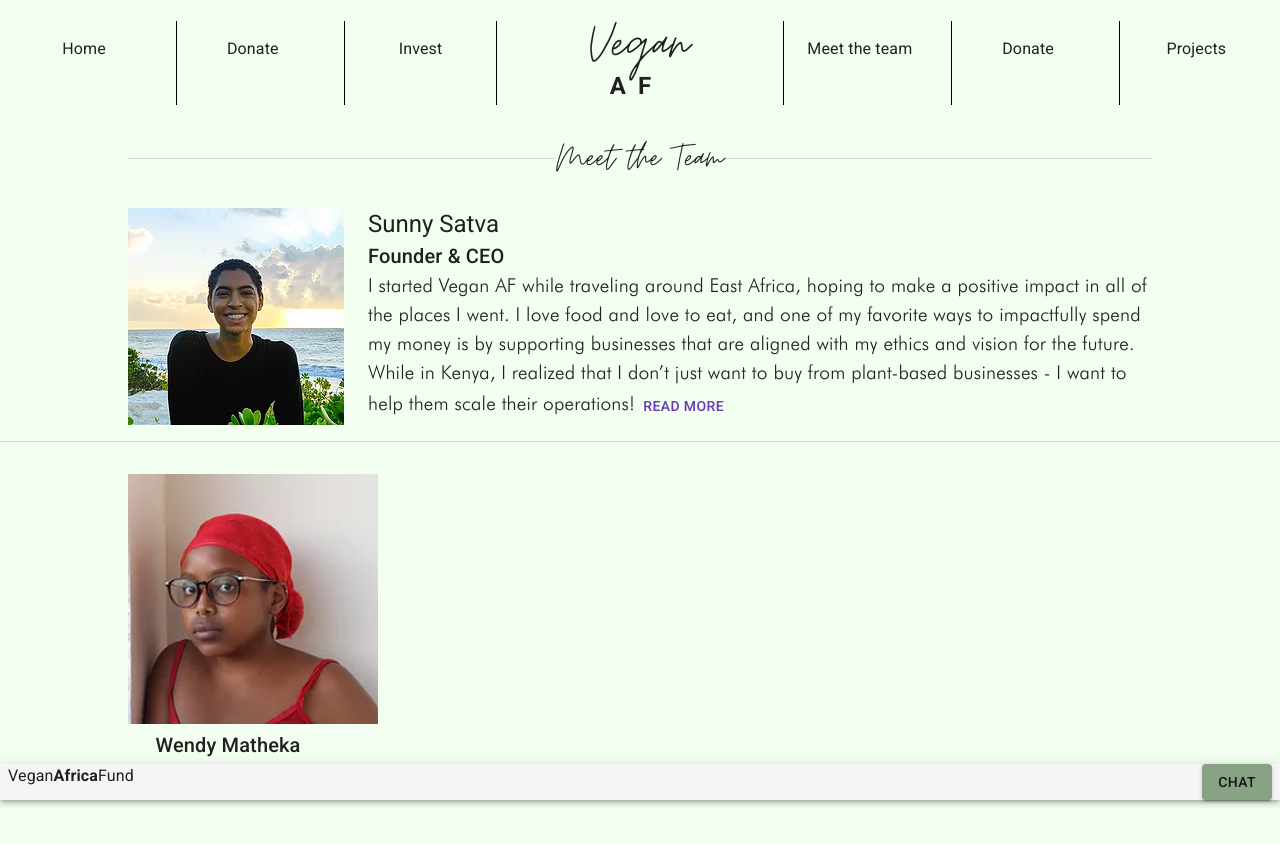
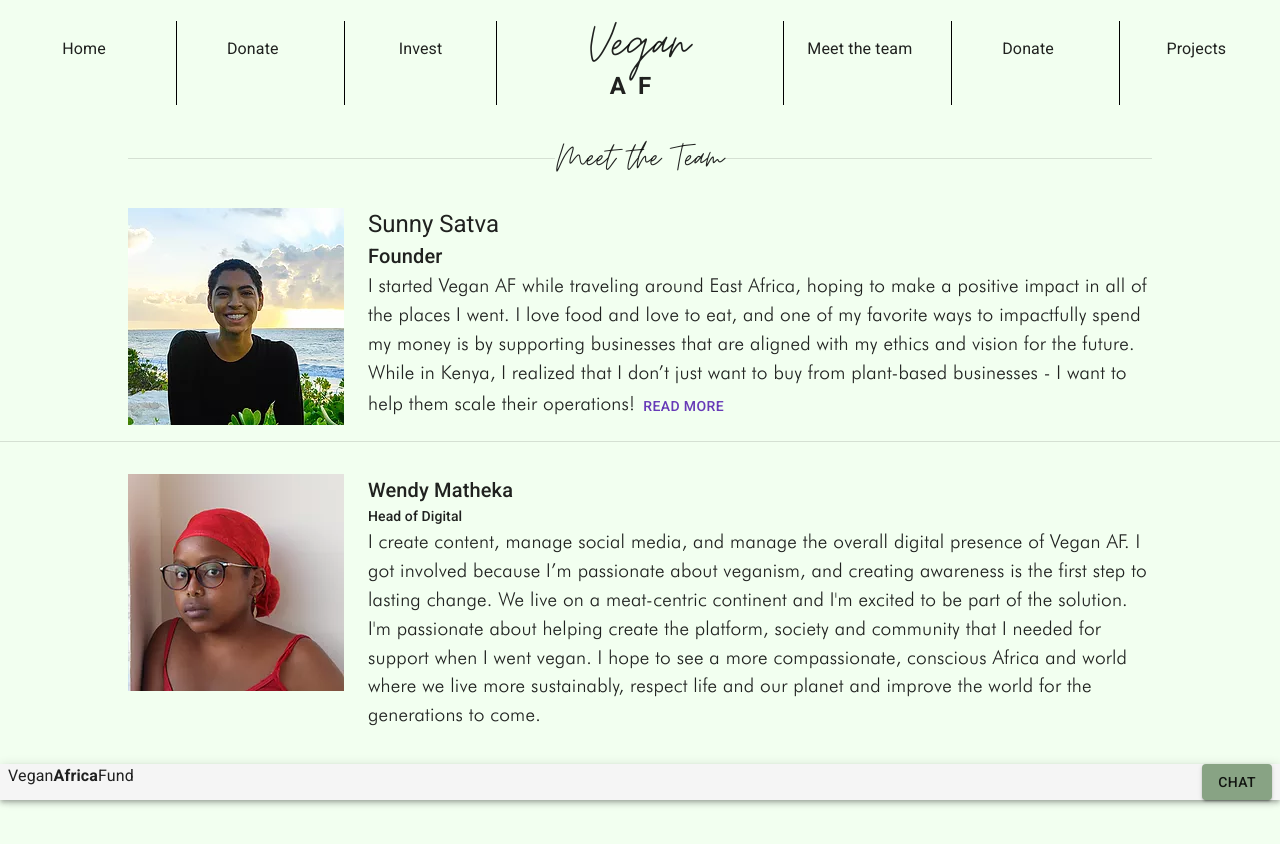
Before and after one commit to Vegan-Africa-Fund/dotorg, a Next.js app: page /team in a window 1280 px wide. Shown: the top 844 px of the page. After the commit the page ends 800 px from the top, so only its background shows below. Built offline with nearby package versions, Linux system fonts and the light colour scheme.

Commit message:
add the requested changes.

```diff
--- a/components/Mission.tsx
+++ b/components/Mission.tsx
@@ -55,7 +55,6 @@
     return (
         <Box display="flex" bgcolor="#88a384" className={classes.rightBox} flexDirection="column" p="1rem 0">
             <Typography className={classes.content} variant="body2">The Vegan Africa Fund invests in Vegan owned and operated businesses in Africa</Typography>
-            <Typography className={classes.content} variant="body2">VEGANAF is our token, there are 6,000,000 VEGANAFs.</Typography>
             <Typography className={classes.content} variant="body2">Vegan AF helps businesses build community, raise awareness, expand in all directions, and most importantly...make more vegans!</Typography>
         </Box>
     )
--- a/components/Statement.tsx
+++ b/components/Statement.tsx
@@ -47,7 +47,7 @@
                 <Avatar alt="Sunny" src="/images/Sunny.webp" className={classes.large} />
             </Box>
                 <Typography className={classes.paragraph} variant="body1">
-                “Veganism, historically, has been mostly used as a reactive technique by concerned individuals doing our part to improve health, act ethically, and reduce environmental impact. Vegan AF is ushering in a new era of utilizing veganism as a preventative approach to some of the world’s greatest challenges.” <span className={classes.name}>- Sunny, Vegan AF Founder</span>
+                “Veganism has historically been used as a reactive technique by concerned individuals doing our part to act ethically, improve our health, and reduce environmental degradation. Vegan AF is ushering in a new era - using veganism as a preventative approach to solve some of the world’s greatest challenges.” <span className={classes.name}>- Sunny, Vegan AF Founder</span>
                 </Typography>
         </Box>
     )
--- a/pages/team.tsx
+++ b/pages/team.tsx
@@ -16,7 +16,7 @@
         }
     },
 
-    ceoContent: {
+    bodyContent: {
         marginLeft: "1.5rem",
         [theme.breakpoints.down('sm')]: {
             textAlign: "center"
@@ -41,16 +41,17 @@
 
     employee: {
         width: "80%",
-        margin: "2rem auto"
+        margin: "2rem auto",
+        display: "flex",
+        [theme.breakpoints.down('sm')]: {
+            width: "100%",
+            flexDirection: "column",
+            alignItems: "center"
+        }
     },
-    employeeContent: {
-        width: "200px",
-        textAlign: "center"
-    },
-
     employeeImage: {
-        width: "250px",
-        height: "250px"
+        width: "216px",
+        height: "217px"
     },
 
     divider: {
@@ -109,14 +110,21 @@
         </Grid>
         <Box className={classes.founder}>
             <img className={classes.ceoImage} alt="ceo" src="/images/Sunny.webp" />
-            <Box className={classes.ceoContent}>
+            <Box className={classes.bodyContent}>
                 <Typography variant="h5">Sunny Satva</Typography>
-                <Typography variant="h6">Founder & CEO</Typography>
+                <Typography variant="h6">Founder</Typography>
                 <Typography className={classes.statement} variant="body1">
                 I started Vegan AF while traveling around East Africa, hoping to make a positive impact in all of the places I went. I love food and love to eat, and one of my favorite ways to impactfully spend my money is by supporting businesses that are aligned with my ethics and vision for the future.  While in Kenya, I realized that I don’t just want to buy from plant-based businesses - I want to help them scale their operations!
                 {show ? (
                     <>
-                    <span> I began personally impact investing in early 2021 and feel an incredible sense of fulfillment from supporting initiatives that are changing the world and dietary habits on the fastest-growing continent on earth. I believe part of my mission on earth is to redistribute wealth and help people see the vision I have for the future - a kinder, plant-based planet that will allow for beautiful human evolution for decades to come. I previously worked as an outreach director for the New York Public Interest Research Group (NYPIRG) and the Andrew Yang 2020 presidential campaign. I’m the author and publisher of Sunny Payne’s Soy-Free Vegan Cookbook (available on Amazon).</span>
+                    <span> I began impact investing in early 2021 after seeing a huge need for start-up capital in African businesses. I was inspired by the vegan entrepreneurs creating kind businesses and working to veganize their communities in East Africa. There are many amazing people spreading veganism on a local level, but at the same time there's a clear lack of vegan-centric investment here. I feel called to raise awareness about the environmental degradation caused by farming and consuming animals, and to help shape a more sustainable future. I also want to show everyone how delicious vegan food is!
+
+                        It’s clear to me that achieving a more equitable future and enabling a thriving plant-based economy requires the transparency and decentralization provided by blockchain technology. This is why I created a digital token to represent the Vegan AF movement.
+
+                        Vegan AF is prioritizing a world with more vegans. We aim to provide access to vegan products, education about why going vegan benefits you, your community and your planet (and the animals!), and foster a plant-based community. The businesses Vegan AF invests in have a debt of our token, which they can accept from customers and use to buy back shares of their own companies from Vegan AF.
+
+                        I’m a social entrepreneur with a desire to shape a kind, beautiful future. I previously worked as an outreach director for the New York Public Interest Research Group (NYPIRG) and the Andrew Yang 2020 U.S. presidential campaign.
+                    </span>
                     <Box>
                         <Button onClick={handleLess} className={classes.showLess}>Show Less</Button>
                     </Box>
@@ -130,9 +138,10 @@
         <Divider />
             <Box className={classes.employee}>
                 <img className={classes.employeeImage} alt="marketing-head" src="/images/Wendy.webp" />
-                <Box className={classes.employeeContent}>
+                <Box className={classes.bodyContent}>
                     <Typography variant="h6">Wendy Matheka</Typography>
-                    <Typography variant="subtitle2">Marketing & Communications Head</Typography>
+                    <Typography variant="subtitle2">Head of Digital</Typography>
+                    <Typography className={classes.statement} variant="body1">I create content, manage social media, and manage the overall digital presence of Vegan AF. I got involved because I’m passionate about veganism, and creating awareness is the first step to lasting change. We live on a meat-centric continent and I'm excited to be part of the solution. I'm passionate about helping create the  platform, society and community that I needed for support when I went vegan. I hope to see a more compassionate, conscious Africa and world where we live more sustainably, respect life and our planet and improve the world for the generations to come.</Typography>
                 </Box>
             </Box>
         </Layout>
```
